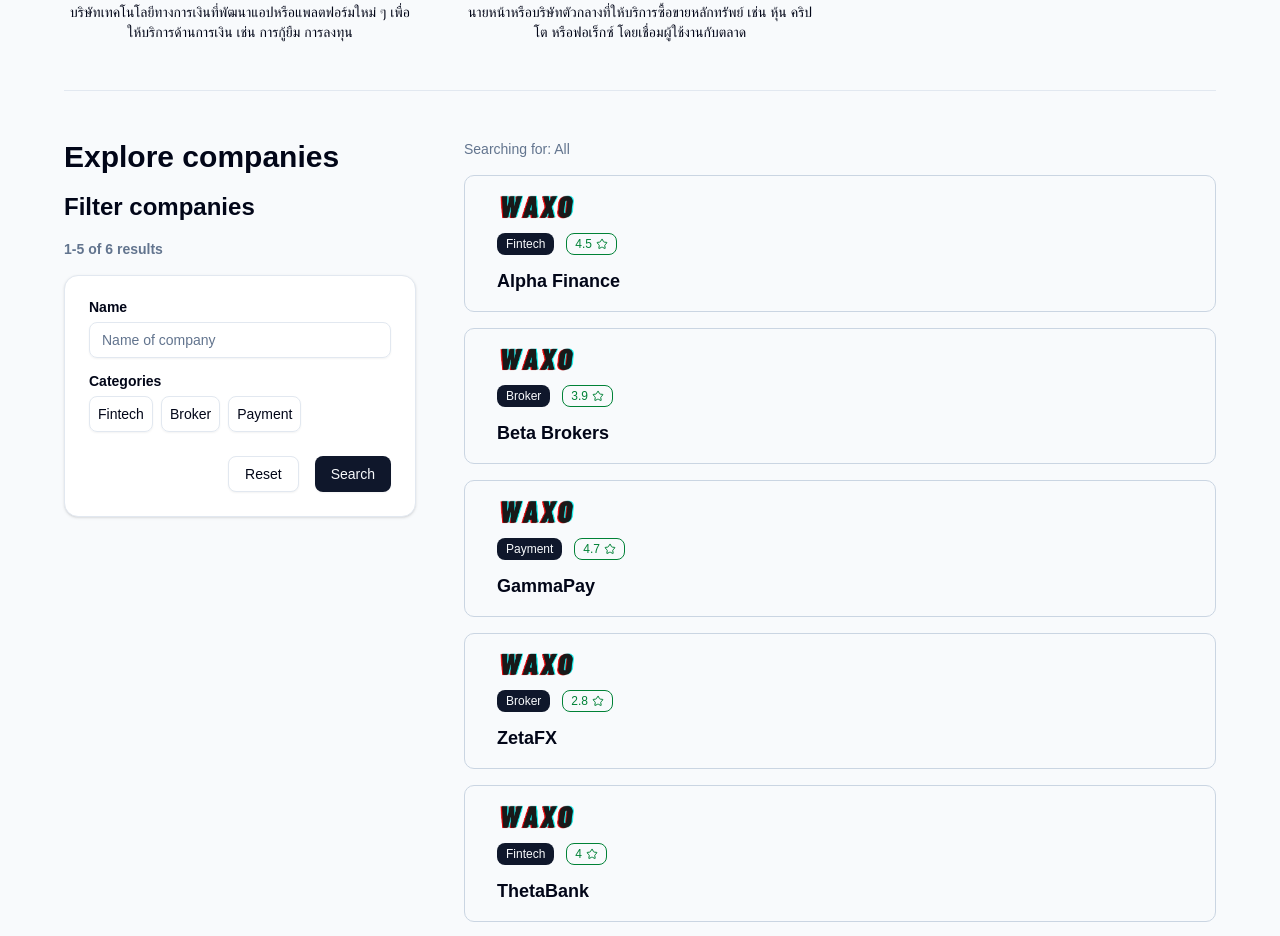
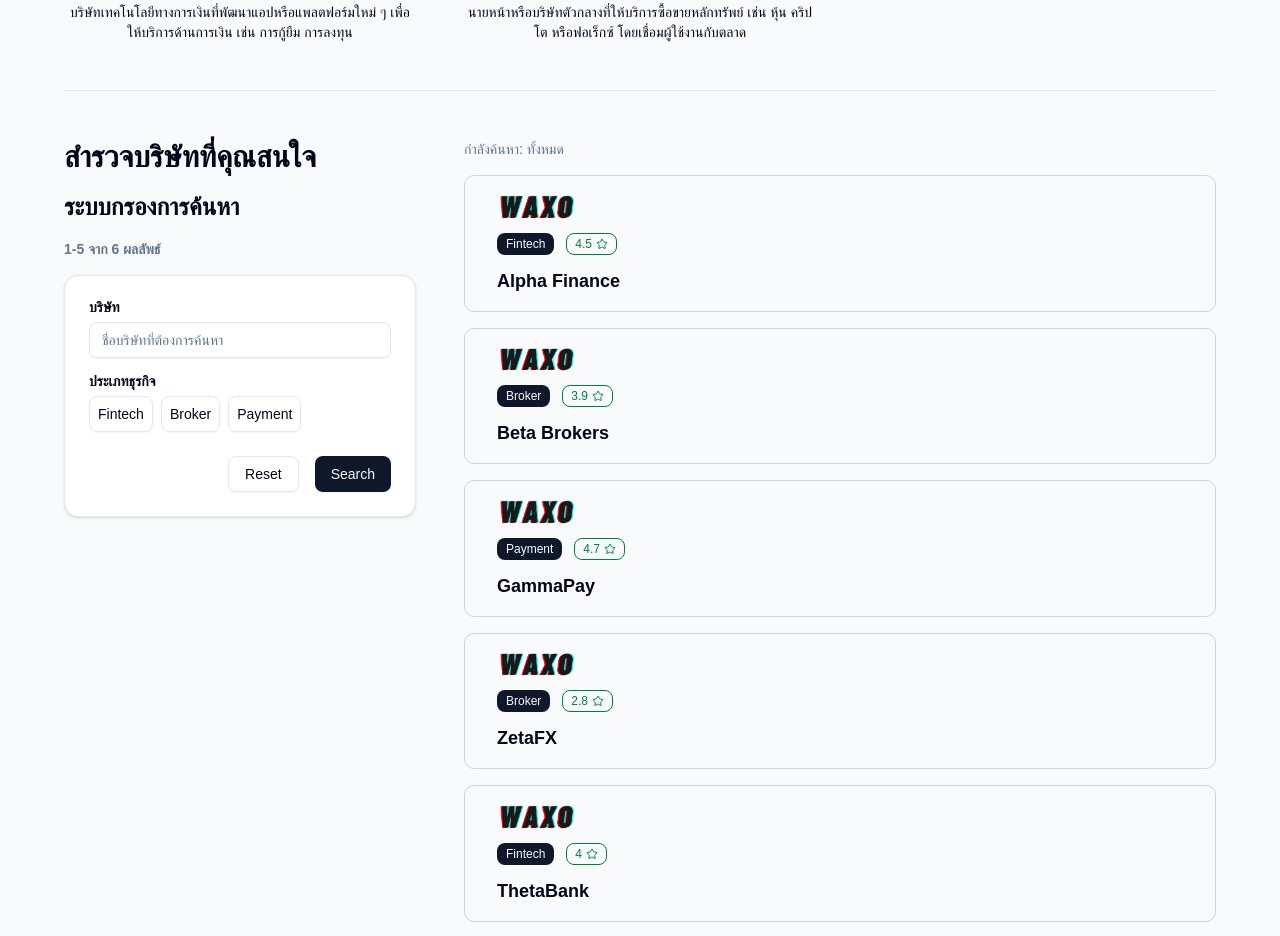
Before and after one commit to phurinler/woxa-frontend-phurin, a Next.js app: page / in a window 1280 px wide. Shown: the part 1292-2228 px from the top of the page. Built offline with nearby package versions, Linux system fonts and the light colour scheme.

Commit message:
change EN word to TH

```diff
--- a/src/components/section/CompanyListSection/CompanyFilter.jsx
+++ b/src/components/section/CompanyListSection/CompanyFilter.jsx
@@ -58,13 +58,13 @@
     <div className="col-span-1">
       <div className="flex flex-col gap-y-4">
         <h2 className="text-2xl md:text-3xl font-bold text-center md:text-start">
-          Explore companies
+          สำรวจบริษัทที่คุณสนใจ
         </h2>
         <h3 className="text-xl md:text-2xl font-bold text-center md:text-start">
-          Filter companies
+          ระบบกรองการค้นหา
         </h3>
         <p className="text-sm md:text-md font-bold text-center md:text-start text-slate-500">
-          1-{pageLimit} of {totalCompanies} results
+          1-{pageLimit} จาก {totalCompanies} ผลลัพธ์
         </p>
 
         <Card>
@@ -73,17 +73,17 @@
               <div className="grid w-full items-center gap-4">
                 <div className="flex flex-col gap-y-2">
                   <Label htmlFor="name" className="font-semibold">
-                    Name
+                    บริษัท
                   </Label>
                   <Input
                     ref={nameRef}
                     id="name"
-                    placeholder="Name of company"
+                    placeholder="ชื่อบริษัทที่ต้องการค้นหา"
                   />
                 </div>
                 <div className="flex flex-col gap-y-2">
                   <Label htmlFor="categories" className="font-semibold">
-                    Categories
+                    ประเภทธุรกิจ
                   </Label>
                   <div className="flex gap-2">
                     {categories.map((category) => (
--- a/src/components/section/CompanyListSection/CompanyList.jsx
+++ b/src/components/section/CompanyListSection/CompanyList.jsx
@@ -18,7 +18,7 @@
     <div className="flex flex-col gap-y-4 col-span-2">
       <div>
         <p className="text-sm md:text-md font-medium text-slate-500">
-          Searching for: {search}
+          กำลังค้นหา: {search}
         </p>
       </div>
       {companies.map((company) => (
--- a/src/lib/utils.js
+++ b/src/lib/utils.js
@@ -13,7 +13,7 @@
     ? [query.category]
     : [];
 
-  const result = [...namePart, ...categoryPart].join(", ") || "All";
+  const result = [...namePart, ...categoryPart].join(", ") || "ทั้งหมด";
 
   return result;
 }
```
